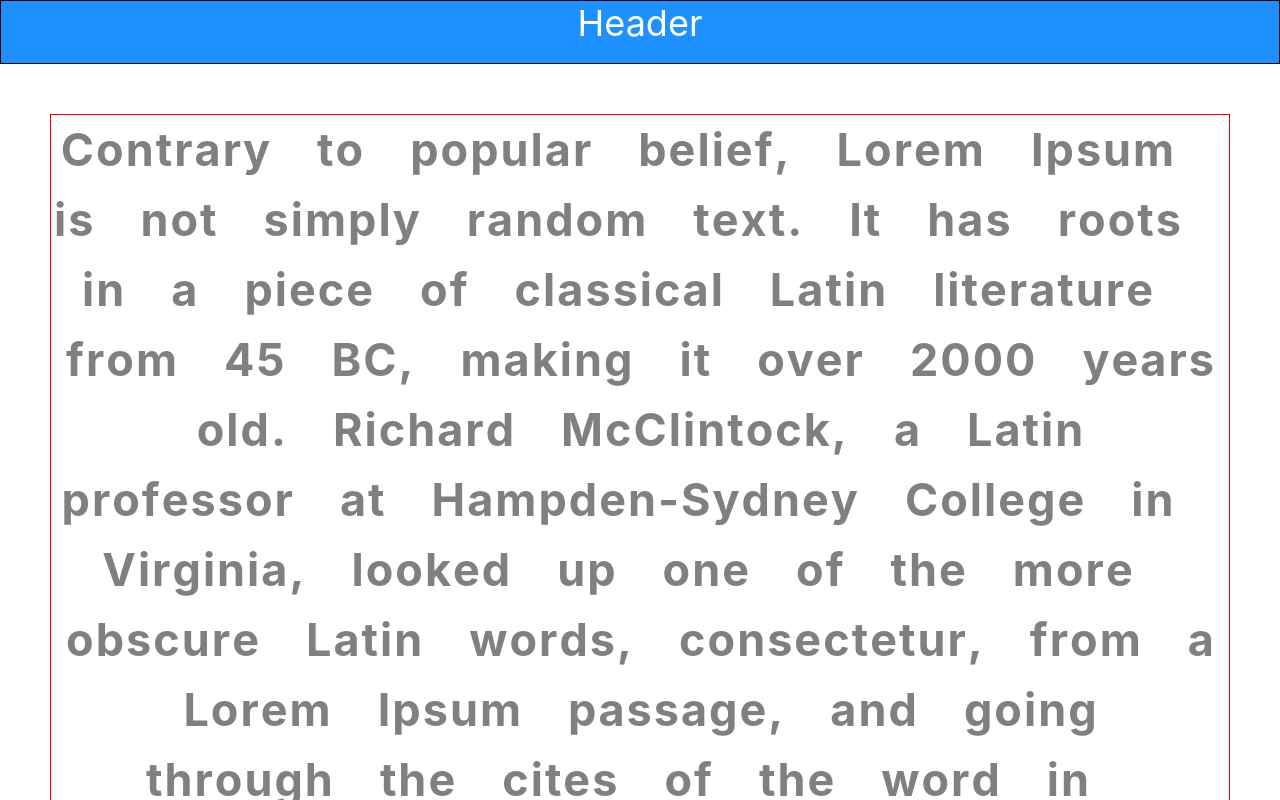
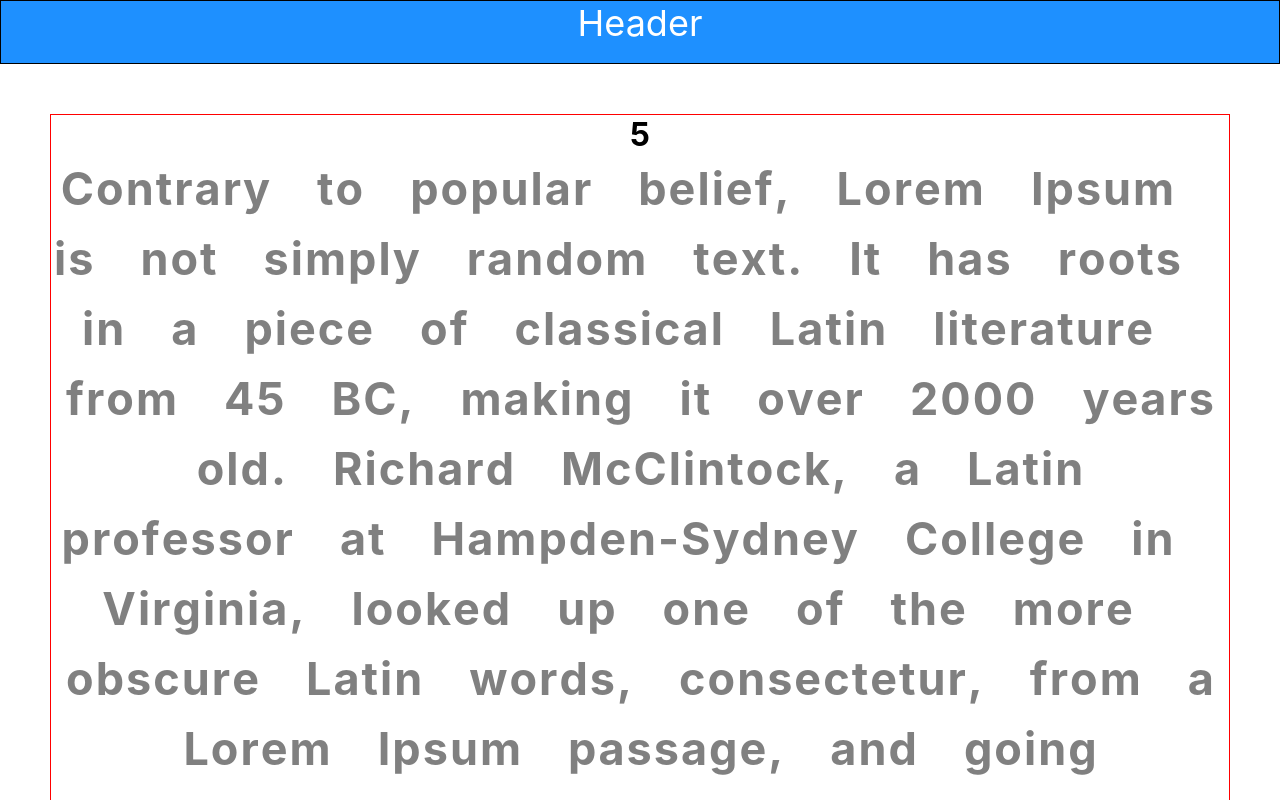
Before and after one commit to GarikHarutyunyan/type-mastery, a React (Create React App) app: page / in a window 1280 px wide. Shown: the top 800 px of the page. Built offline with nearby package versions, Linux system fonts and the light colour scheme.

Commit message:
create timer

```diff
--- /dev/null
+++ b/src/components/TimeBar.tsx
@@ -0,0 +1,10 @@
+import React from 'react'
+import { useTimer } from '../hooks/useTimer'
+
+export const TimeBar = () => {
+    const {seconds} = useTimer();
+
+  return (
+    <h1>{seconds}</h1>
+  )
+}
--- /dev/null
+++ b/src/hooks/useTimer.tsx
@@ -0,0 +1,39 @@
+import React, { useRef, MouseEvent, useEffect } from 'react';
+
+export const useTimer = () => {
+  const [seconds, setSeconds] = React.useState<number>(0);
+  const intervalRef = useRef<NodeJS.Timeout | null>(null);
+
+  const handleStop = (e: MouseEvent<HTMLButtonElement>) => {
+    e.preventDefault();
+
+    if (intervalRef.current) {
+        clearInterval(intervalRef.current);
+        intervalRef.current = null;
+    }
+
+    setSeconds(0);
+  };
+
+  const handleBegin = (e: MouseEvent<HTMLButtonElement>) => {
+    e.preventDefault();
+
+    intervalRef.current = setInterval(() => {
+        setSeconds(prevSecond => prevSecond + 1);
+    }, 1000);
+  }
+
+  useEffect(() => {
+        intervalRef.current = setInterval(() => {
+        setSeconds(prevSecond => prevSecond + 1);
+        }, 1000);
+
+        return () => {
+          if (intervalRef.current) {
+            clearInterval(intervalRef.current);
+          }
+        };
+}, []);
+
+  return {seconds, handleBegin, handleStop};
+}
--- a/src/pages/main/Main.tsx
+++ b/src/pages/main/Main.tsx
@@ -3,6 +3,7 @@
 import clsx from 'clsx';
 import { useInputText } from '../../hooks/useInputText';
 import styles from "../../styles/Main.module.css";
+import { TimeBar } from '../../components/TimeBar';
 
 export const Main: React.FC = () => {
     const [inputText, setPressedKey] = useState<string>("");
@@ -14,6 +15,7 @@
 
     return (
         <div className={styles.container}>
+            <TimeBar />
             <div>
                 {
                     initialSplittedText.map((letter, index)=>
```
